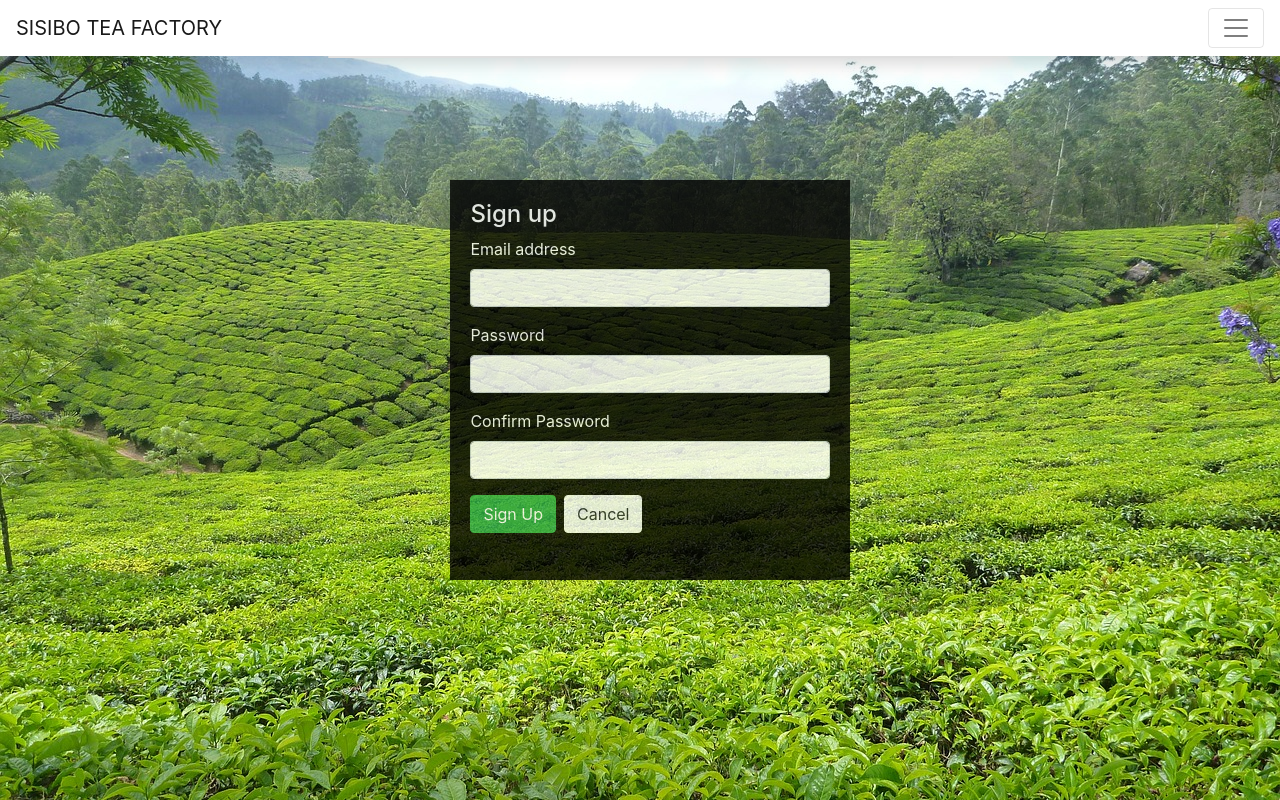
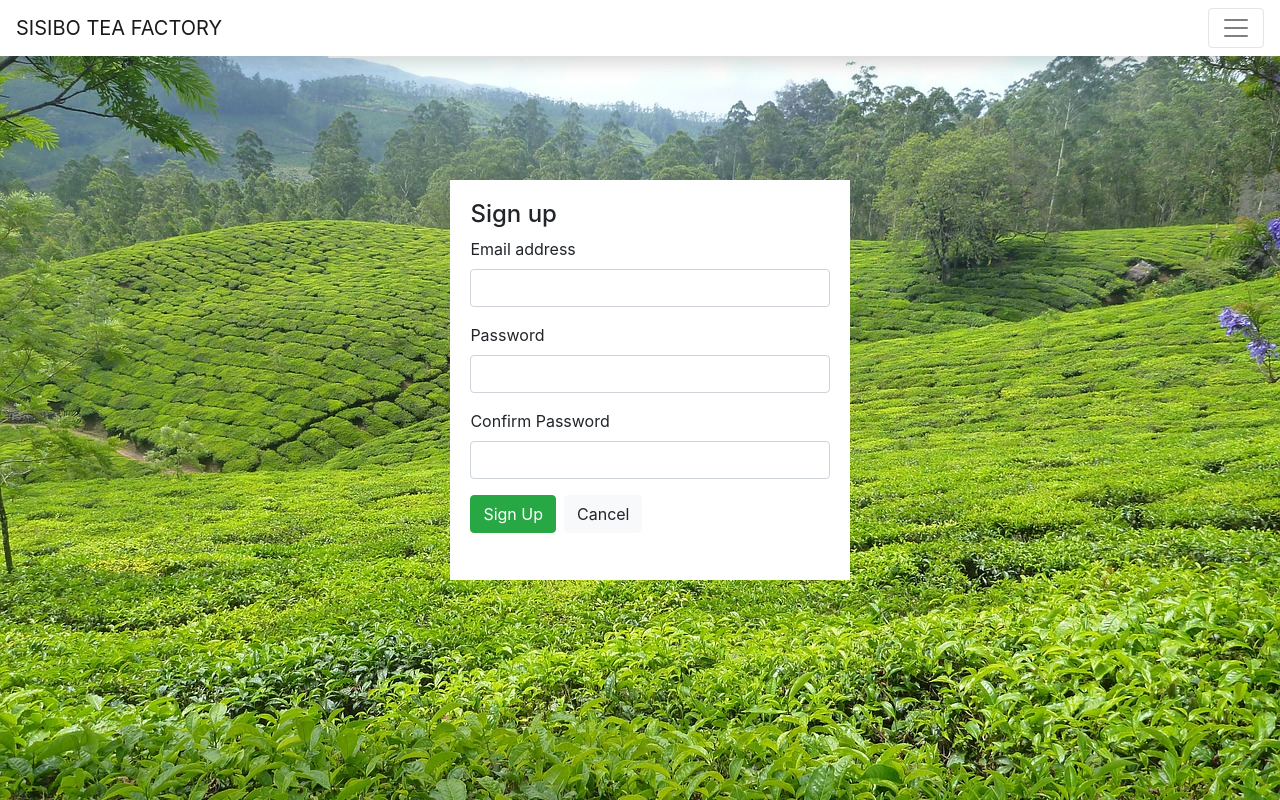
Before and after one commit to solvitlabs/sisibo-tea-frontend, a Vue app: page /signup in a window 1280 px wide. Built offline with nearby package versions, Linux system fonts and the light colour scheme.

Commit message:
refactor(ui): Change background color to white

```diff
--- a/src/assets/css/index.css
+++ b/src/assets/css/index.css
@@ -12,12 +12,10 @@ html {
     left: 43%;
     margin-top: -100px;
     margin-left: -100px;
-    color: white;
 }
 
 .inner-block {
-    background: black;
-    opacity: 0.8;
+    background: white;
     position: absolute;
     top: 0;
     left: 0;
```
